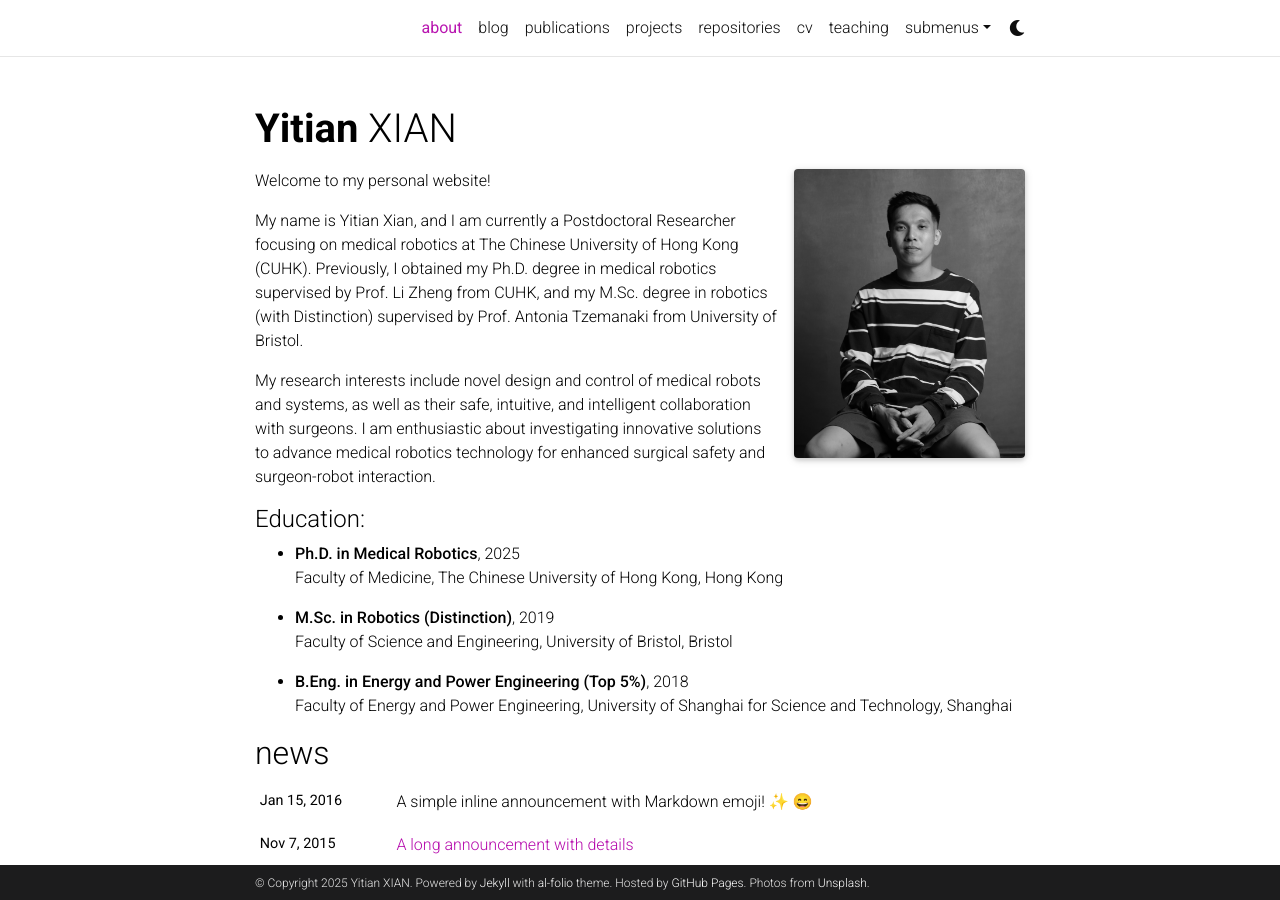
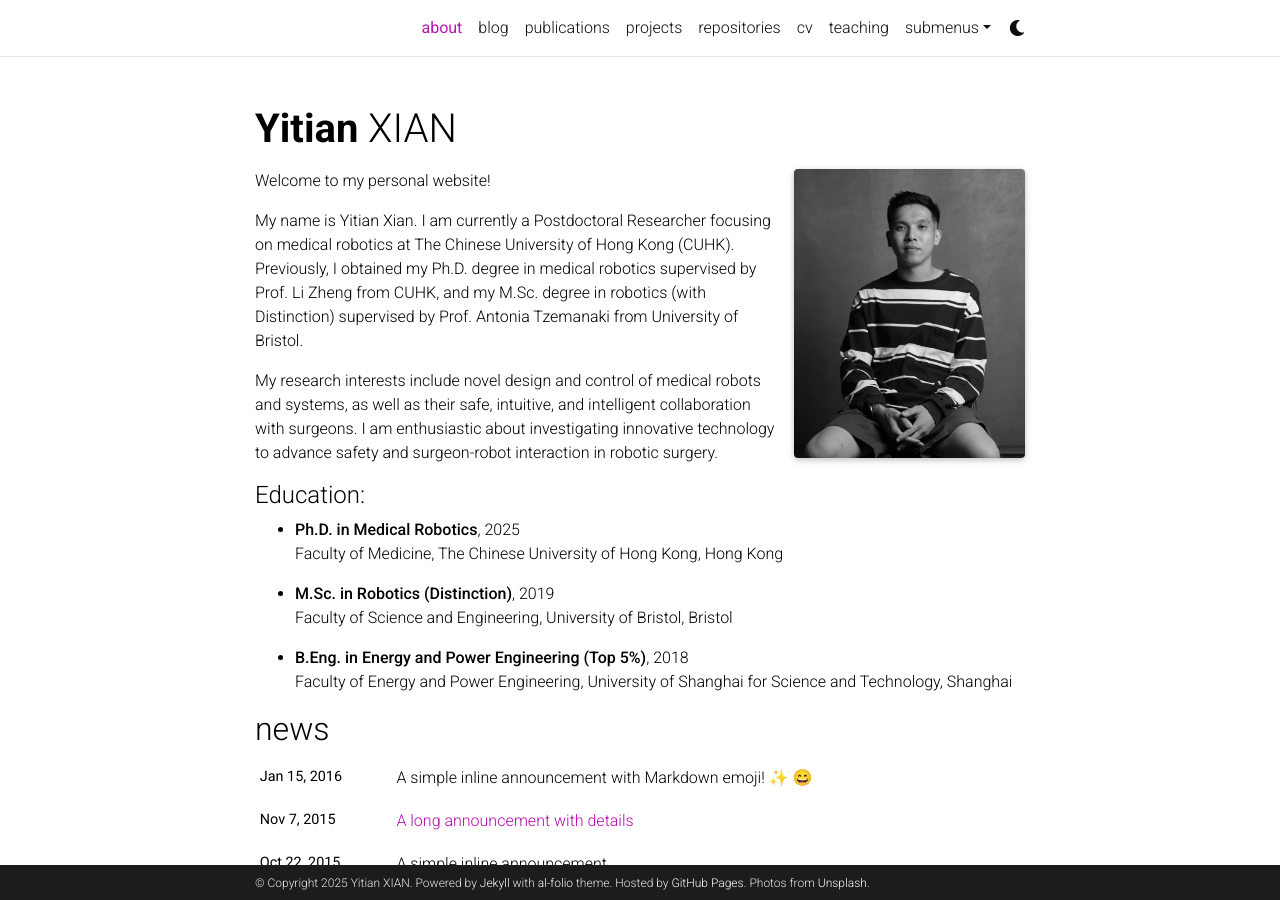
Before and after one commit to yitian-xian/yitian-xian.github.io, a Jekyll site: the page built from _pages/about.md, in a window 1280 px wide and 900 px high. Built offline with Jekyll 4.4.1, drawn with Linux system fonts in a browser that asks for light colours; full-size pictures stand in for the smaller copies a plugin makes; emoji names are drawn with the system emoji font; comment, search, counter and statistics services are not loaded; a style sheet for code colours, icons or effects is not loaded.

Commit message:
Update about.md

```diff
--- a/_pages/about.md
+++ b/_pages/about.md
@@ -21,9 +21,9 @@ social: true  # includes social icons at the bottom of the page
 
 Welcome to my personal website!
 
-My name is Yitian Xian, and I am currently a Postdoctoral Researcher focusing on medical robotics at The Chinese University of Hong Kong (CUHK). Previously, I obtained my Ph.D. degree in medical robotics supervised by Prof. Li Zheng from CUHK, and my M.Sc. degree in robotics (with Distinction) supervised by Prof. Antonia Tzemanaki from University of Bristol.
+My name is Yitian Xian. I am currently a Postdoctoral Researcher focusing on medical robotics at The Chinese University of Hong Kong (CUHK). Previously, I obtained my Ph.D. degree in medical robotics supervised by Prof. Li Zheng from CUHK, and my M.Sc. degree in robotics (with Distinction) supervised by Prof. Antonia Tzemanaki from University of Bristol.
 
-My research interests include novel design and control of medical robots and systems, as well as their safe, intuitive, and intelligent collaboration with surgeons. I am enthusiastic about investigating innovative solutions to advance medical robotics technology for enhanced surgical safety and surgeon-robot interaction.
+My research interests include novel design and control of medical robots and systems, as well as their safe, intuitive, and intelligent collaboration with surgeons. I am enthusiastic about investigating innovative technology to advance safety and surgeon-robot interaction in robotic surgery.
 
 
 
```
